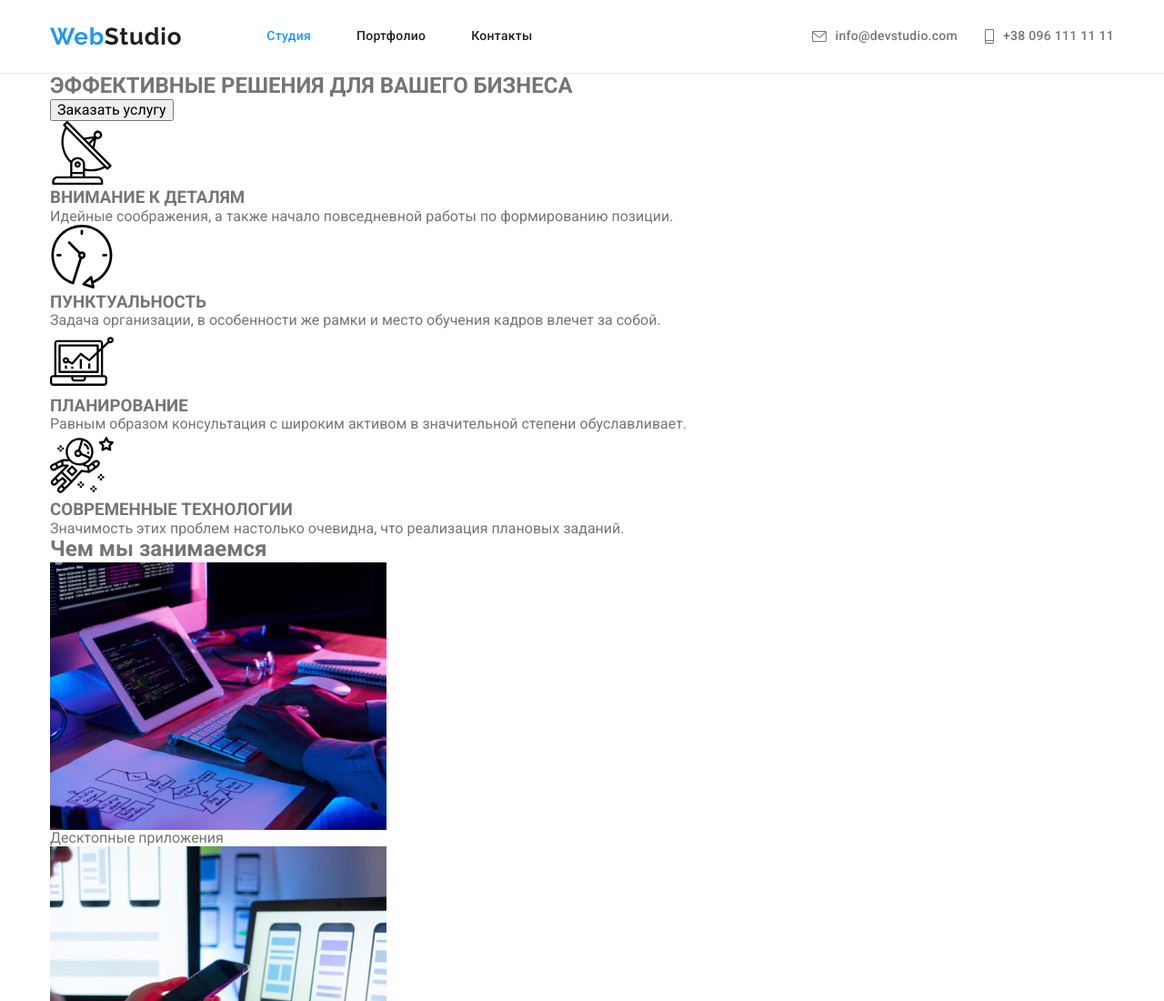
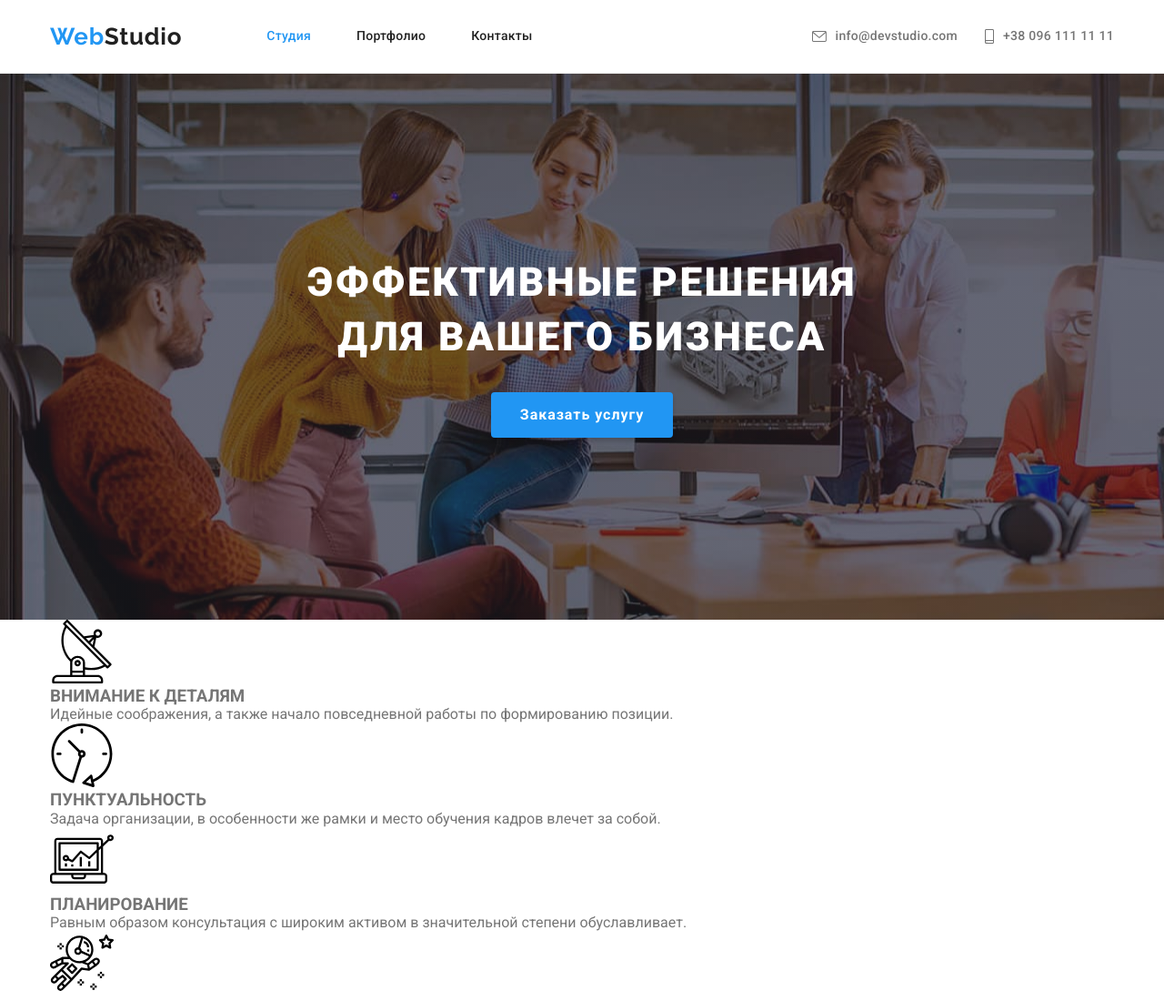
Before and after one commit to Tatianka156/goit-markup-hw-07, a plain HTML site: page index.html in a window 1280 px wide. Shown: the top 1100 px of the page at 91% size. Drawn offline with nearby package versions, Linux system fonts and the light colour scheme.

Commit message:
top section

```diff
--- a/index.html
+++ b/index.html
@@ -44,9 +44,9 @@
 
     <main>
         <!--Верхняя секция-->
-    <section class="all-order">
-        <div class="container title-button">
-             <h1 class="order-title"> ЭФФЕКТИВНЫЕ РЕШЕНИЯ ДЛЯ ВАШЕГО БИЗНЕСА</h1>
+    <section class="section-order">
+        <div class="section-order__button">
+             <h1 class="section-order__title"> ЭФФЕКТИВНЫЕ РЕШЕНИЯ ДЛЯ ВАШЕГО БИЗНЕСА</h1>
               <button class="order" type="button" data-modal-open >Заказать услугу</button>
         </div>
     </section>
--- a/sass/components/_top-section.scss
+++ b/sass/components/_top-section.scss
@@ -0,0 +1,52 @@
+.section-order {
+  background-color: #2f303a;
+  background-image: linear-gradient(
+      to bottom,
+      rgba(47, 48, 58, 0.4),
+      rgba(47, 48, 58, 0.4)
+    ),
+    url(../images/headerbackground.jpg);
+  text-align: center;
+}
+
+.section-order__button {
+  padding-top: 200px;
+  padding-bottom: 200px;
+}
+
+.section-order__title {
+  font-family: $main-font-family;
+  text-align: center;
+  font-weight: 900;
+  font-size: 44px;
+  line-height: 1.36;
+
+  letter-spacing: 0.06em;
+  text-transform: uppercase;
+
+  color: $main-color-text-darkbackground;
+
+  width: 696px;
+  margin: 0 auto;
+}
+
+.order {
+  cursor: pointer;
+  background-color: #2196f3;
+  box-shadow: 0px 4px 4px rgba(0, 0, 0, 0.15);
+  border-radius: 4px;
+  border: none;
+  font-weight: 700;
+  font-size: 16px;
+  line-height: 1.87;
+
+  letter-spacing: 0.06em;
+  color: $main-color-text-darkbackground;
+
+  text-align: center;
+
+  display: inline-block;
+  min-width: 200px;
+  padding: 10px 32px;
+  margin-top: 30px;
+}
--- a/sass/main.scss
+++ b/sass/main.scss
@@ -3,3 +3,4 @@
 @import "../sass/components/header-buttons";
 @import "../sass/components/header-contacts";
 @import "../sass/components/top-section";
+@import "../sass/components/prinsiples";
```
Also changed, not shown: css/main.css, css/main.min.css, sass/components/_prinsiples.scss (added), 2 other files.
